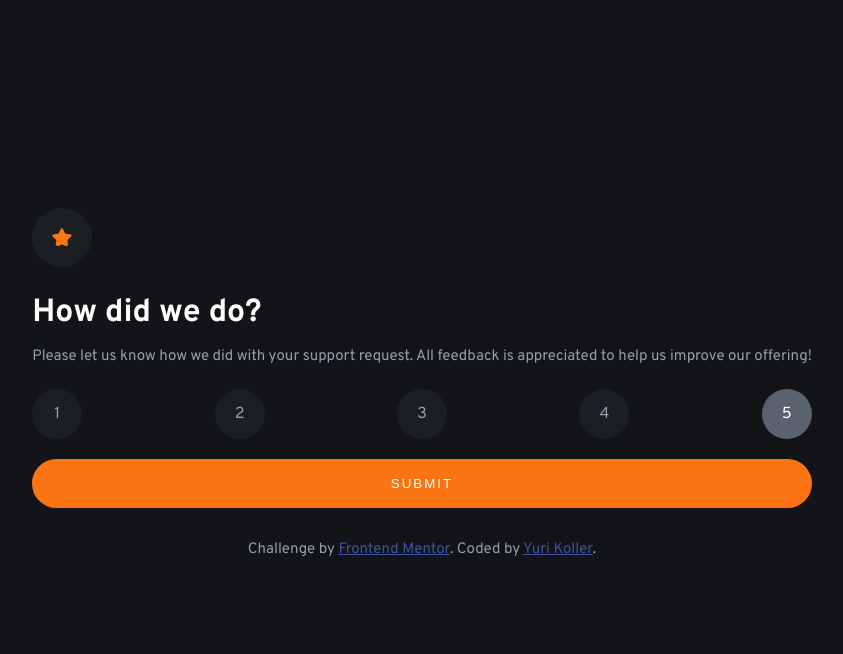
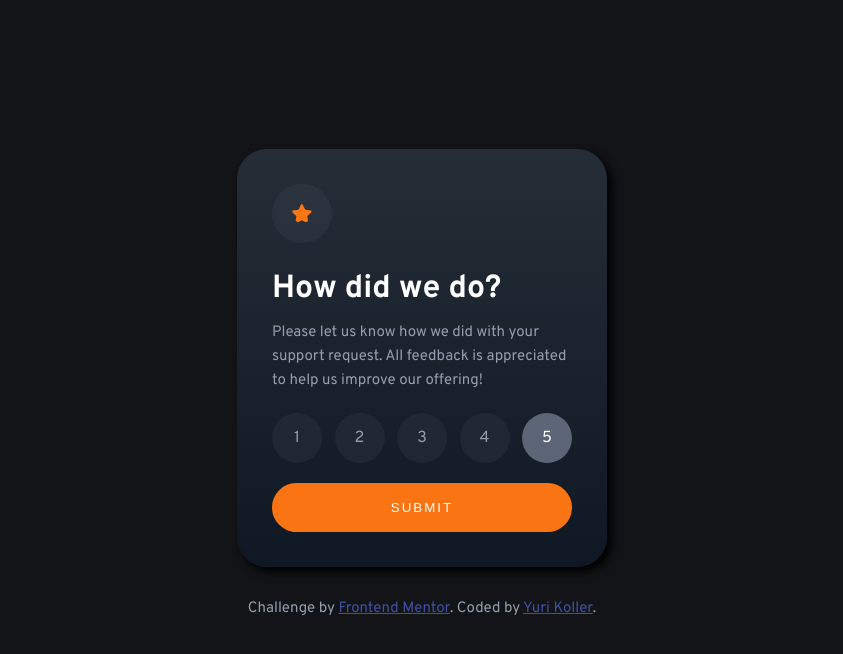
Before and after one commit to rnsnceman/Interactive-Rating-Component, a plain HTML site: page index.html in a window 1280 px wide. Shown: the whole page, without its empty margins (218-1061 px from the left). Drawn offline with Linux system fonts and the light colour scheme.

Commit message:
style.css

```diff
--- a/style.css
+++ b/style.css
@@ -21,7 +21,7 @@ p {
     color:hsl(217, 12%, 63%)
 }
 
-.container {
+main {
     display: flex;
     flex-direction: column;
     justify-content: center;
```
